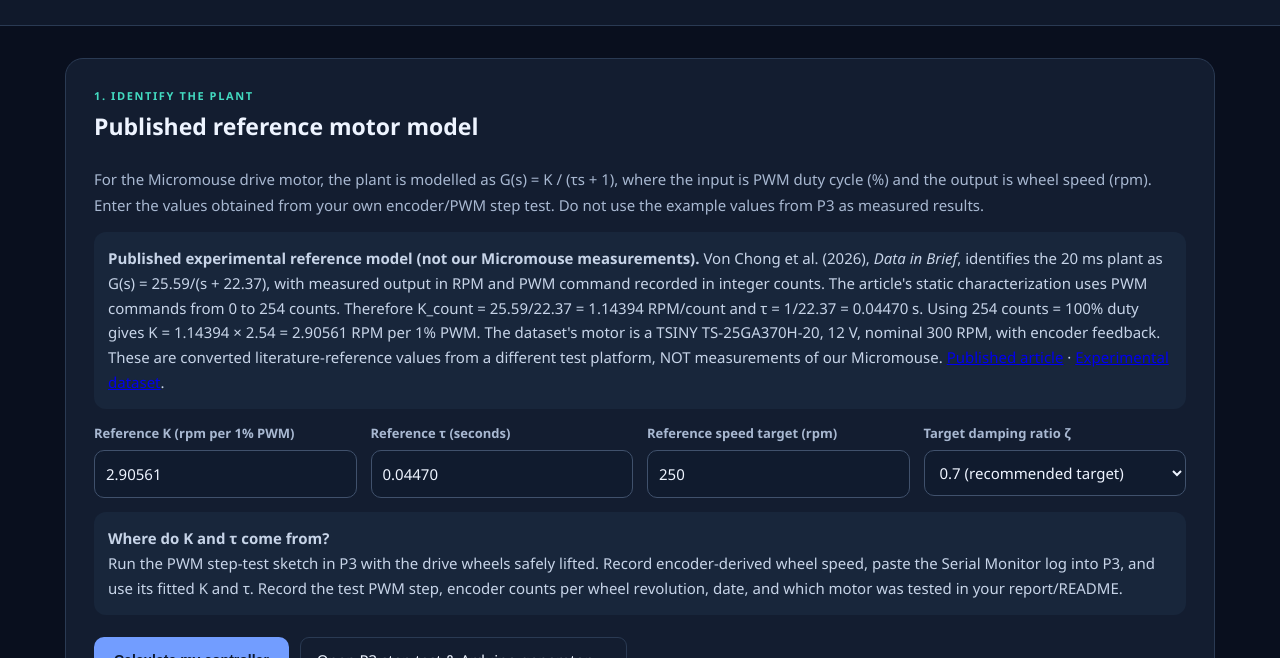
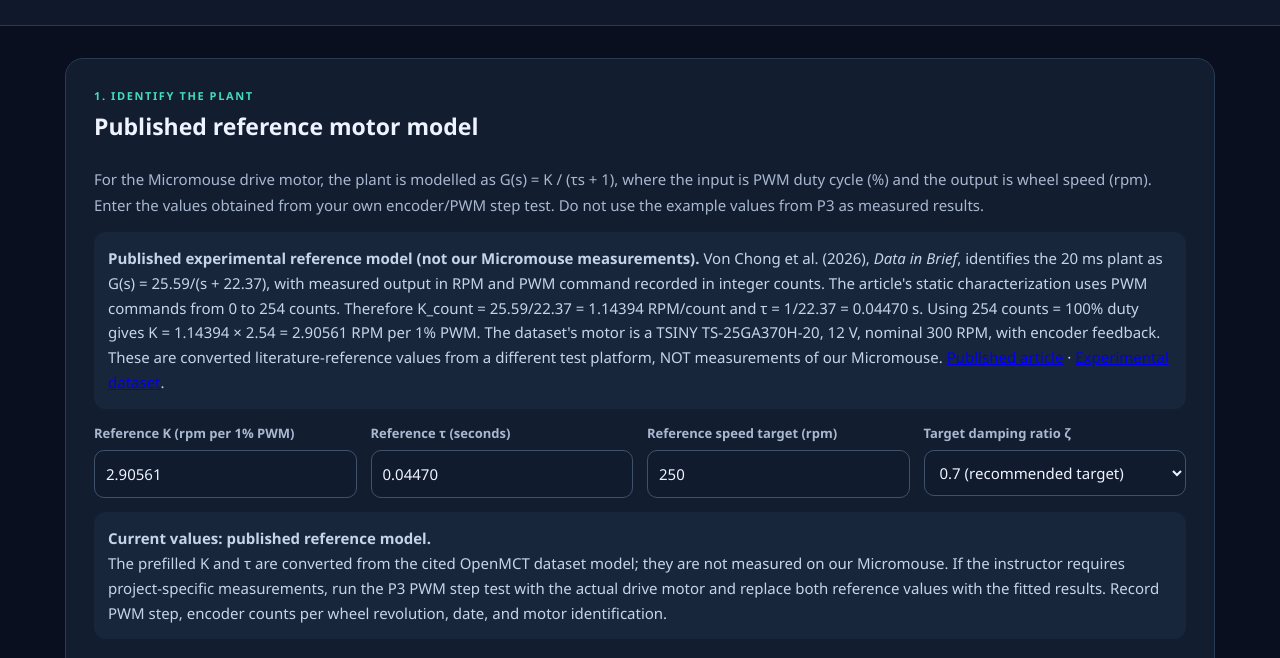
Before and after one commit to batool2006bsharat-cyber/encs4380-dynamics-Jerry, a plain HTML site: page my-system.html in a window 1280 px wide. Shown: the part 140-798 px from the top of the page. Drawn offline with Linux system fonts and the light colour scheme.

Commit message:
Clarify published reference values and actual-motor replacement workflow

```diff
--- a/my-system.html
+++ b/my-system.html
@@ -30,7 +30,7 @@
 <div><label for="speedRef">Reference speed target (rpm)</label><input id="speedRef" type="number" min="1" step="1" value="250"></div>
 <div><label for="damping">Target damping ratio ζ</label><select id="damping"><option value="0.6">0.6</option><option value="0.7" selected>0.7 (recommended target)</option><option value="0.8">0.8</option></select></div>
 </div>
-<div class="system-note"><strong>Where do K and τ come from?</strong><br>Run the PWM step-test sketch in P3 with the drive wheels safely lifted. Record encoder-derived wheel speed, paste the Serial Monitor log into P3, and use its fitted K and τ. Record the test PWM step, encoder counts per wheel revolution, date, and which motor was tested in your report/README.</div>
+<div class="system-note"><strong>Current values: published reference model.</strong><br>The prefilled K and τ are converted from the cited OpenMCT dataset model; they are not measured on our Micromouse. If the instructor requires project-specific measurements, run the P3 PWM step test with the actual drive motor and replace both reference values with the fitted results. Record PWM step, encoder counts per wheel revolution, date, and motor identification.</div>
 <div class="actions"><button id="designBtn" type="button">Calculate my controller</button><a class="home-link" href="pid-digital.html">Open P3 step test & Arduino generator →</a></div>
 <p id="systemError" class="error" role="alert"></p>
 </section>
```
